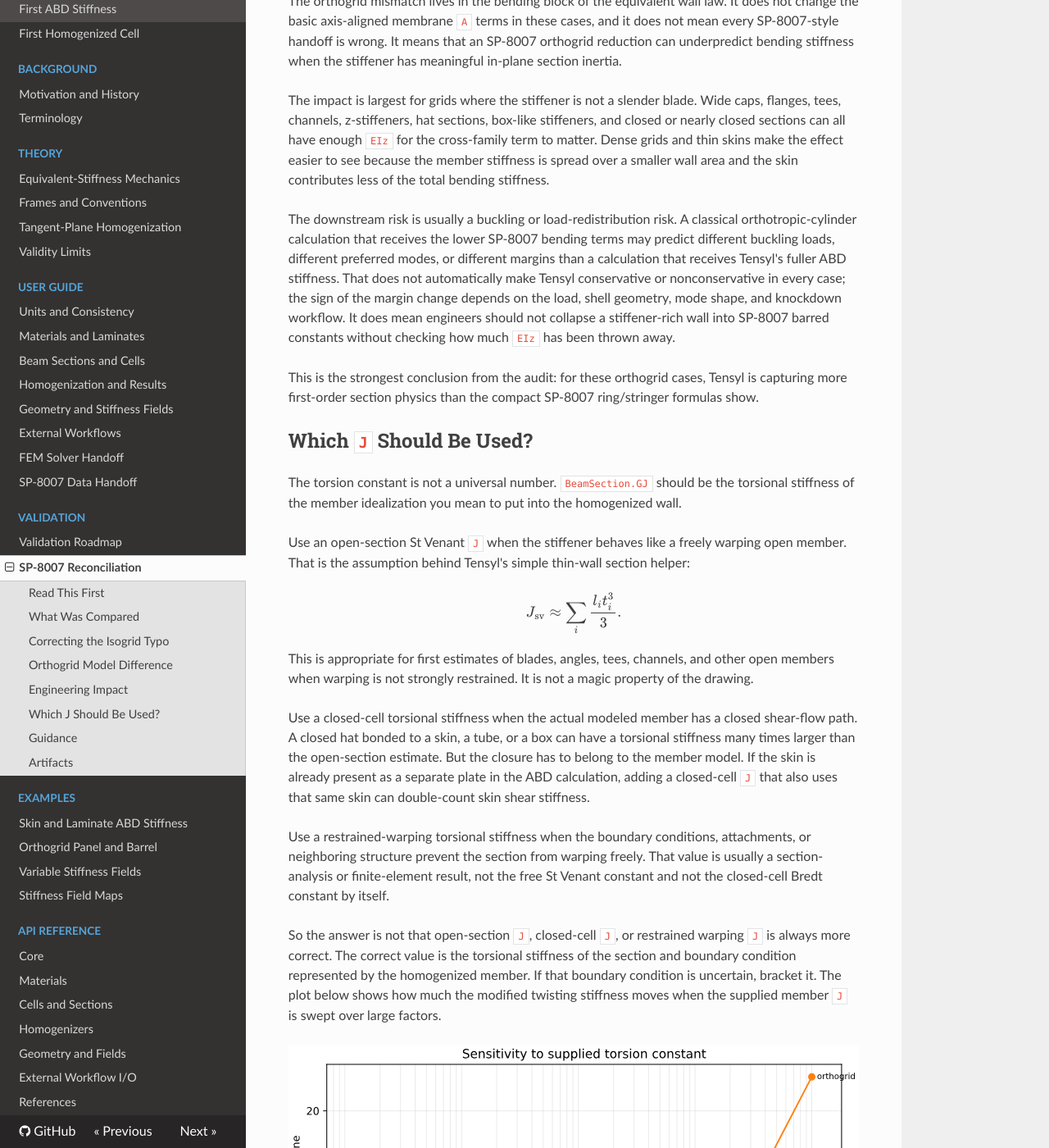
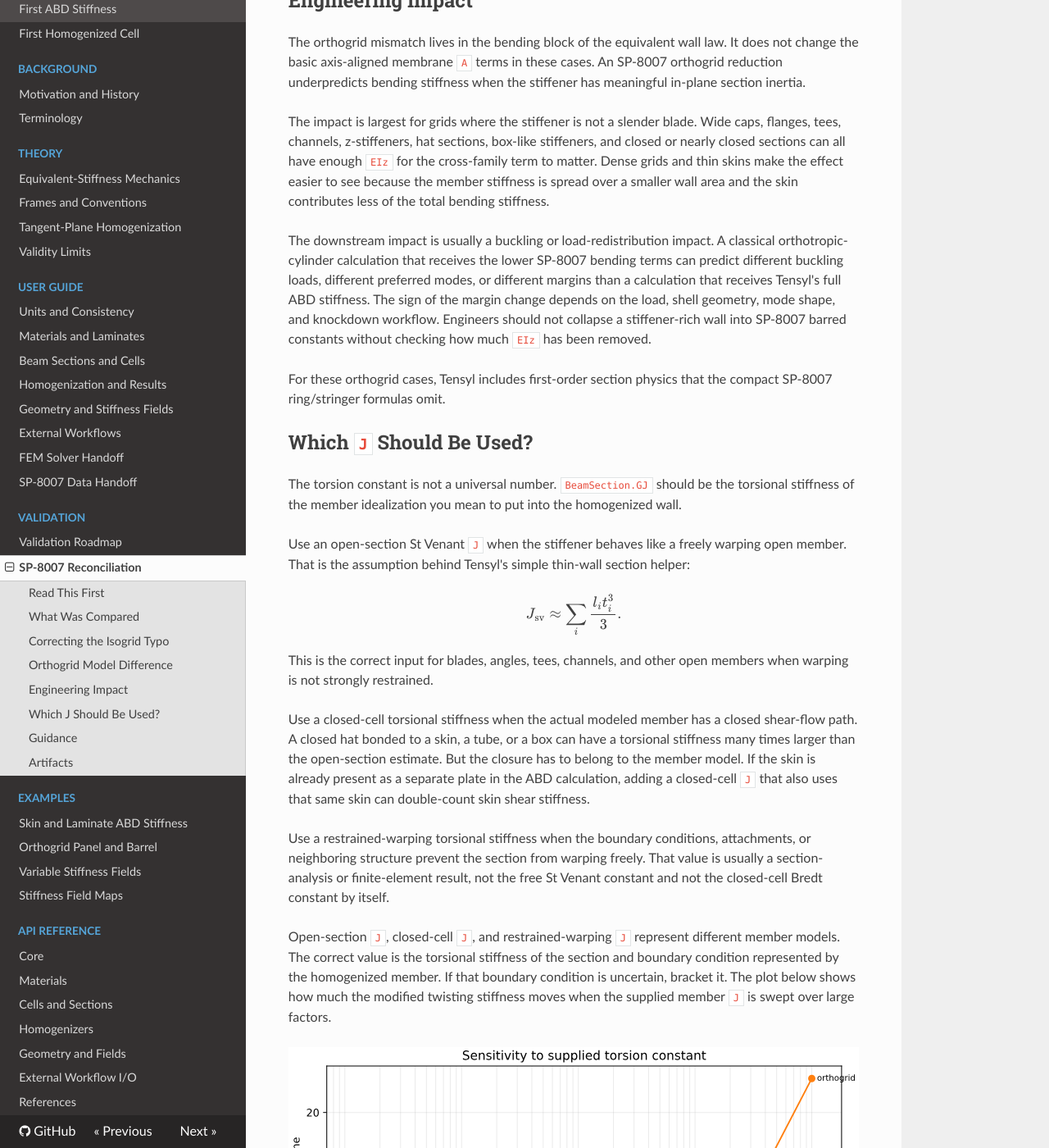
Before and after one commit to srogachev95/Tensyl, an MkDocs documentation site: the page built from docs/validation/sp8007-reconciliation.md, in a window 1280 px wide and 1400 px high, scrolled down 4663 px. Shown: the whole window at 82% size. Built offline with MkDocs 1.6.1, drawn with Linux system fonts in a browser that asks for light colours; nearby versions of some CDN libraries; some of the changed text lies outside the part shown.

Commit message:
Clarify SP-8007 reconciliation conclusions

```diff
--- a/docs/validation/sp8007-reconciliation.md
+++ b/docs/validation/sp8007-reconciliation.md
@@ -6,13 +6,18 @@ SP-8007 is a published design reference, but it is not an oracle for Tensyl, and
 Tensyl is not an oracle for SP-8007. The useful question is narrower and harder:
 when the numbers diverge, which physics did each model keep or throw away?
 
+The SP-8007 source used for this audit is Mark Hilburger's
+*Buckling of Thin-Walled Circular Cylinders*, NASA/SP-8007-2020/REV 2:
+<https://ntrs.nasa.gov/citations/20205011530>.
+
 ## Read This First
 
-The isogrid equations in SP-8007 Eqs. 97-98 appear to contain a real printed
-formula error. They do not show explicit parallel-axis `EA z^2` bending terms,
-even though the same section includes eccentric extensional-bending coupling
-terms and the earlier general stiffener formulas include the corresponding
-parallel-axis contribution.
+The isogrid equations in SP-8007 Eqs. 97-98 omit the explicit parallel-axis
+`EA z^2` bending terms. The same section includes eccentric
+extensional-bending coupling terms, and the earlier general stiffener formulas
+include the corresponding parallel-axis contribution. For a centroidal
+stiffener offset from the reference surface, the `EA z^2` bending energy is part
+of the stiffness. Tensyl includes that term.
 
 For the eccentric isogrid cases, this audit therefore reports two SP-8007
 references:
@@ -49,9 +54,8 @@ $$
 $$
 
 With that correction, the large eccentric-isogrid discrepancy goes away in the
-case where in-plane member bending has been suppressed. That matters because
-typos are not very interesting. The remaining differences are the ones that
-tell us something about the model.
+case where in-plane member bending has been suppressed. The remaining
+differences come from model content.
 
 ## What Was Compared
 
@@ -89,23 +93,21 @@ $$
 ## Correcting the Isogrid Typo
 
 The plot below isolates the eccentric isogrid case with the member in-plane
-bending inertia driven very small. SP-8007 as printed misses the eccentric axial
+bending inertia driven very small. SP-8007 as printed omits the eccentric axial
 energy in the bending terms. Once the `EA z^2` terms are restored, Tensyl and
 the corrected hand formula agree to the residual left by the intentionally tiny
 `EIz`.
 
 ![SP-8007 isogrid correction](../assets/validation/sp8007-isogrid-correction.svg)
 
-This is the right way to use SP-8007 in the rest of the audit: not as an oracle,
-but as a source that can still contain a mistake. After this correction, the
-main isogrid discrepancy is no longer evidence of a Tensyl problem.
+After this correction, the main isogrid discrepancy is not a Tensyl problem. It
+is the missing printed `EA z^2` term in SP-8007 Eqs. 97-98.
 
 ## Orthogrid Model Difference
 
-The orthogrid mismatch is different. It does not disappear because of the
-isogrid correction, and it is not a convention problem. Tensyl is retaining a
-real member stiffness that the SP-8007 ring/stringer formulas in Eqs. 89-91 do
-not expose.
+The orthogrid mismatch is different. It is not affected by the isogrid
+correction, and it is not a convention problem. Tensyl retains a member
+stiffness that the SP-8007 ring/stringer formulas in Eqs. 89-91 do not include.
 
 Tensyl's member strain map gives each rib or stringer a finite in-plane bending
 stiffness contribution when the equivalent wall bends across that member. For an
@@ -138,9 +140,9 @@ $$
 \Delta \bar{D}_y = \frac{(EI_z)_s}{b_s}.
 $$
 
-In plain terms, a rib is not invisible when the wall bends axially across it,
-and a stringer is not invisible when the wall bends circumferentially across it.
-If that member has appreciable in-plane bending stiffness, Tensyl stores that
+In plain terms, a rib contributes stiffness when the wall bends axially across
+it, and a stringer contributes stiffness when the wall bends circumferentially
+across it. If that member has in-plane bending stiffness, Tensyl stores that
 energy. The SP-8007 orthogrid hand equations used here do not.
 
 The coefficient-level comparison below uses the corrected SP-8007 reference.
@@ -163,10 +165,9 @@ collapses.
 ## Engineering Impact
 
 The orthogrid mismatch lives in the bending block of the equivalent wall law. It
-does not change the basic axis-aligned membrane `A` terms in these cases, and it
-does not mean every SP-8007-style handoff is wrong. It means that an SP-8007
-orthogrid reduction can underpredict bending stiffness when the stiffener has
-meaningful in-plane section inertia.
+does not change the basic axis-aligned membrane `A` terms in these cases. An
+SP-8007 orthogrid reduction underpredicts bending stiffness when the stiffener
+has meaningful in-plane section inertia.
 
 The impact is largest for grids where the stiffener is not a slender blade. Wide
 caps, flanges, tees, channels, z-stiffeners, hat sections, box-like stiffeners,
@@ -175,19 +176,17 @@ cross-family term to matter. Dense grids and thin skins make the effect easier
 to see because the member stiffness is spread over a smaller wall area and the
 skin contributes less of the total bending stiffness.
 
-The downstream risk is usually a buckling or load-redistribution risk. A
+The downstream impact is usually a buckling or load-redistribution impact. A
 classical orthotropic-cylinder calculation that receives the lower SP-8007
-bending terms may predict different buckling loads, different preferred modes,
-or different margins than a calculation that receives Tensyl's fuller ABD
-stiffness. That does not automatically make Tensyl conservative or
-nonconservative in every case; the sign of the margin change depends on the
-load, shell geometry, mode shape, and knockdown workflow. It does mean engineers
-should not collapse a stiffener-rich wall into SP-8007 barred constants without
-checking how much `EIz` has been thrown away.
+bending terms can predict different buckling loads, different preferred modes,
+or different margins than a calculation that receives Tensyl's full ABD
+stiffness. The sign of the margin change depends on the load, shell geometry,
+mode shape, and knockdown workflow. Engineers should not collapse a
+stiffener-rich wall into SP-8007 barred constants without checking how much
+`EIz` has been removed.
 
-This is the strongest conclusion from the audit: for these orthogrid cases,
-Tensyl is capturing more first-order section physics than the compact SP-8007
-ring/stringer formulas show.
+For these orthogrid cases, Tensyl includes first-order section physics that the
+compact SP-8007 ring/stringer formulas omit.
 
 ## Which `J` Should Be Used?
 
@@ -203,9 +202,8 @@ $$
 J_{\mathrm{sv}} \approx \sum_i \frac{l_i t_i^3}{3}.
 $$
 
-This is appropriate for first estimates of blades, angles, tees, channels, and
-other open members when warping is not strongly restrained. It is not a magic
-property of the drawing.
+This is the correct input for blades, angles, tees, channels, and other open
+members when warping is not strongly restrained.
 
 Use a closed-cell torsional stiffness when the actual modeled member has a
 closed shear-flow path. A closed hat bonded to a skin, a tube, or a box can have
@@ -219,11 +217,11 @@ attachments, or neighboring structure prevent the section from warping freely.
 That value is usually a section-analysis or finite-element result, not the free
 St Venant constant and not the closed-cell Bredt constant by itself.
 
-So the answer is not that open-section `J`, closed-cell `J`, or restrained
-warping `J` is always more correct. The correct value is the torsional stiffness
-of the section and boundary condition represented by the homogenized member. If
-that boundary condition is uncertain, bracket it. The plot below shows how much
-the modified twisting stiffness moves when the supplied member `J` is swept over
+Open-section `J`, closed-cell `J`, and restrained-warping `J` represent
+different member models. The correct value is the torsional stiffness of the
+section and boundary condition represented by the homogenized member. If that
+boundary condition is uncertain, bracket it. The plot below shows how much the
+modified twisting stiffness moves when the supplied member `J` is swept over
 large factors.
 
 ![SP-8007 torsion sweep](../assets/validation/sp8007-torsion-sweep.svg)
@@ -238,8 +236,7 @@ with the artifact, and do not pass `D66` as `\bar{D}_{xy}`.
 Keep the full Tensyl ABD stiffness when the wall has meaningful off-axis terms,
 strong membrane-bending coupling, or section properties that do not match the
 simplified SP-8007 assumptions. Reducing a richer wall law to a short list of
-barred constants can be the right handoff, but it is a reduction. It should be
-treated as one.
+barred constants can be the right handoff, but it is a reduction.
 
 Be especially careful with these inputs:
 
```
Also changed, not shown: docs/user-guide/sp8007-data-handoff.md (+6 -7 lines), docs/validation/index.md (+1 -2 lines).
